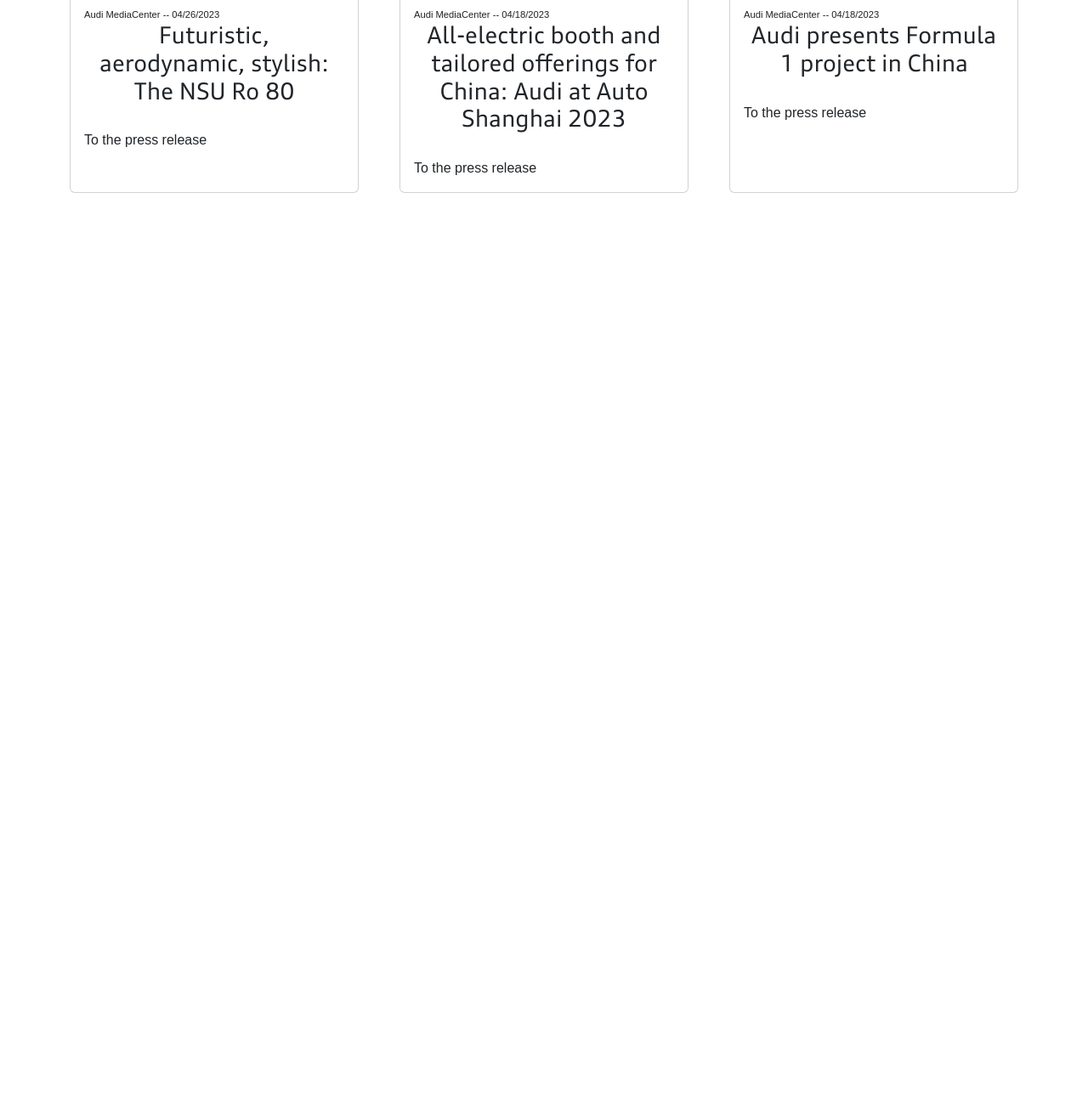
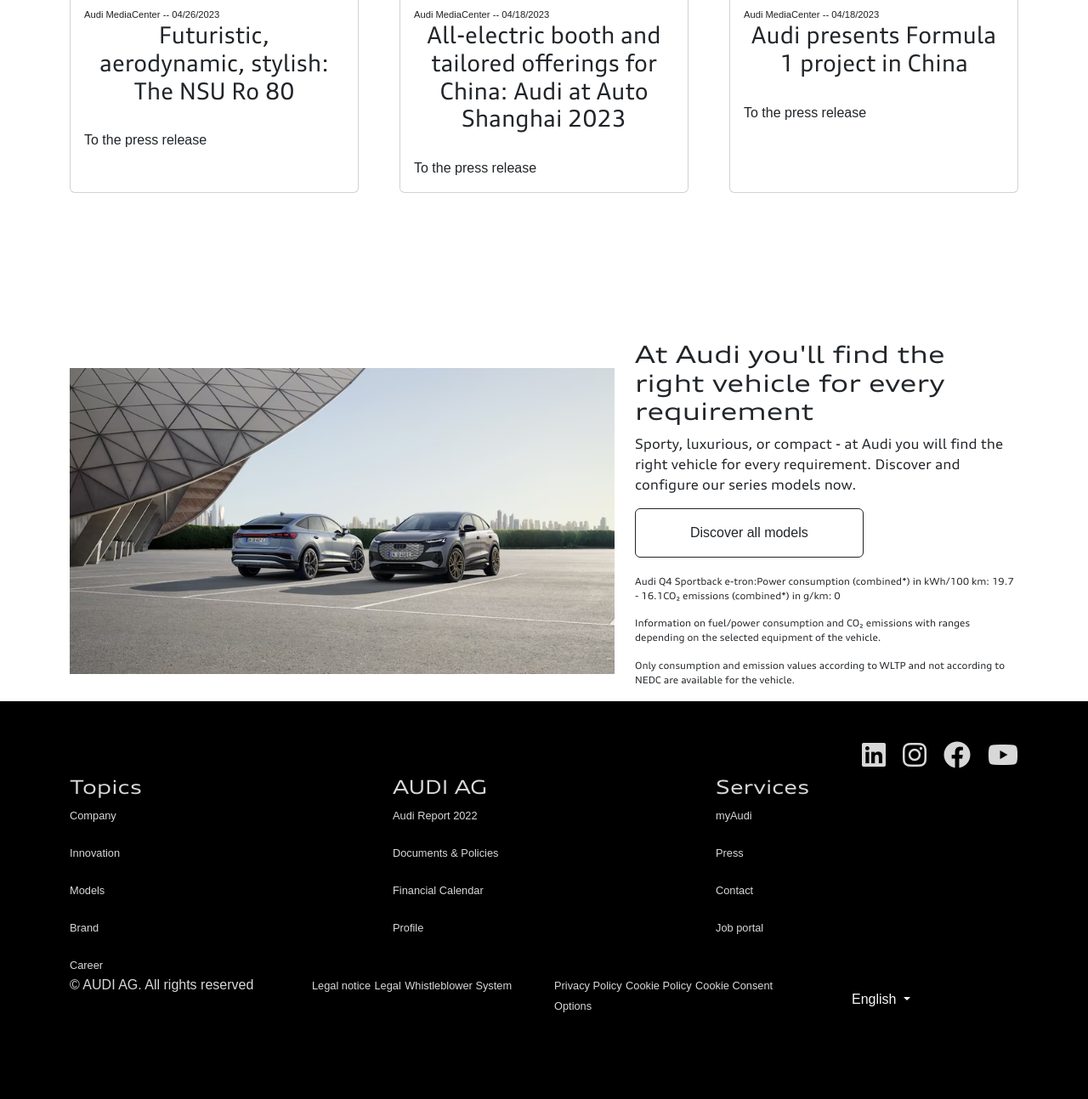
Before and after one commit to bayramsoltan/MyAudiClone, a plain HTML site: page index.html in a window 1280 px wide. Shown: the part 3151-4444 px from the top of the page at 85% size. Before the commit the page ends 3378 px from the top, so only its background shows below. Drawn offline with nearby package versions, Linux system fonts and the light colour scheme; a web font is replaced by a local one.

Commit message:
finished

```diff
--- a/css/style.css
+++ b/css/style.css
@@ -234,3 +234,41 @@
 .properties p{
     font-family: AudiType-WideNormal;
 }
+
+.properties .footnote{
+    margin-top:20px;
+    font-size: 0.7rem;
+}
+footer{
+    background-color: #000;
+    padding:40px 0;
+    color:rgb(216, 216, 216);
+}
+footer a{
+    color: rgb(216, 216, 216);
+    text-decoration: none;
+    font-size: 0.8rem;
+}
+footer h3{
+    font-family: AudiType-ExtendedNormal;
+    font-size: 1.4rem;
+}
+footer ul{
+    list-style-type: none;
+    margin:0;
+    padding:0;
+    display: flex;
+    flex-direction: column;
+    gap:20px;
+
+}
+footer .social{
+    justify-content: flex-end;
+}
+footer .social ul{
+    flex-direction: row;
+    justify-content: flex-end;
+}
+footer .social a{
+    font-size:2rem;
+}
--- a/index.html
+++ b/index.html
@@ -186,6 +186,93 @@
             </div>
         </div>
     </section>
+    <section class="properties container">
+        <div class="row g-4">
+            <div class="col-lg-7">
+                <img src="img/asakymasyn.avif" class="img-fluid" alt="">
+            </div>
+            <div class="col-lg-5">
+                <h3>At Audi you'll find the right vehicle for every requirement</h3>
+                <p>Sporty, luxurious, or compact - at Audi you will find the right vehicle for every requirement. Discover and configure our series models now.</p>
+                <button class="btn btn-outline-dark">Discover all models</button>
+
+                <div class="footnote">
+                    <p>Audi Q4 Sportback e-tron:Power consumption (combined*) in kWh/100 km: 19.7 - 16.1CO₂ emissions (combined*) in g/km: 0</p>
+                    <p>Information on fuel/power consumption and CO₂ emissions with ranges depending on the selected equipment of the vehicle.</p>
+                    <p>Only consumption and emission values according to WLTP and not according to NEDC are available for the vehicle.</p>
+                </div>
+            </div>
+
+        </div>
+
+    </section>
+    <footer>
+        <div class="container">
+            <div class="row social">
+                <ul>
+                    <li><a href="#"><i class="fa-brands fa-linkedin"></i></a></li>
+                    <li><a href="#"><i class="fa-brands fa-instagram"></i></a></li>
+                    <li><a href="#"><i class="fa-brands fa-facebook"></i></a></li>
+                    <li><a href="#"><i class="fa-brands fa-youtube"></i></a></li>
+                </ul>
+            </div>
+            <div class="row">
+                <div class="col">
+                    <h3>Topics</h3>
+                    <ul>
+                        <li><a href="#">Company</a></li>
+                        <li><a href="#">Innovation</a></li>
+                        <li><a href="#">Models</a></li>
+                        <li><a href="#">Brand</a></li>
+                        <li><a href="#">Career</a></li>
+                    </ul>
+                </div>
+                <div class="col">
+                    <h3>AUDI AG</h3>
+                    <ul>
+                        <li><a href="#">Audi Report 2022</a></li>
+                        <li><a href="#">Documents &amp; Policies</a></li>
+                        <li><a href="#">Financial Calendar</a></li>
+                        <li><a href="#">Profile</a></li>
+                    </ul>
+                </div>
+                <div class="col">
+                    <h3>Services</h3>
+                    <ul>
+                        <li><a href="#">myAudi</a></li>
+                        <li><a href="#">Press</a></li>
+                        <li><a href="#">Contact</a></li>
+                        <li><a href="#">Job portal</a></li>
+                    </ul>
+                </div>
+            </div>
+            <div class="row mb-5">
+                <div class="col">© AUDI AG. All rights reserved</div>
+                <div class="col">
+                    <a href="#">Legal notice</a>
+                    <a href="#">Legal</a>
+                    <a href="#">Whistleblower System</a>
+                </div>
+                <div class="col">
+                    <a href="#">Privacy Policy</a>
+                    <a href="#">Cookie Policy</a>
+                    <a href="#">Cookie Consent Options</a>
+                </div>
+                <div class="col">
+                    <div class="dropdown">
+                        <button class="btn text-light dropdown-toggle" type="button" data-bs-toggle="dropdown" aria-expanded="false">
+                          English
+                        </button>
+                        <ul class="dropdown-menu">
+                          <li><a class="dropdown-item" href="#">English</a></li>
+                          <li><a class="dropdown-item" href="#">Deutsch</a></li>
+                          <li><a class="dropdown-item" href="#">Turkish</a></li>
+                        </ul>
+                      </div>
+                </div>
+            </div>
+        </div>
+    </footer>
 
     <script src="https://cdn.jsdelivr.net/npm/bootstrap@5.3.0-alpha3/dist/js/bootstrap.bundle.min.js" integrity="sha384-ENjdO4Dr2bkBIFxQpeoTz1HIcje39Wm4jDKdf19U8gI4ddQ3GYNS7NTKfAdVQSZe" crossorigin="anonymous"></script></body>
 </html>
```
